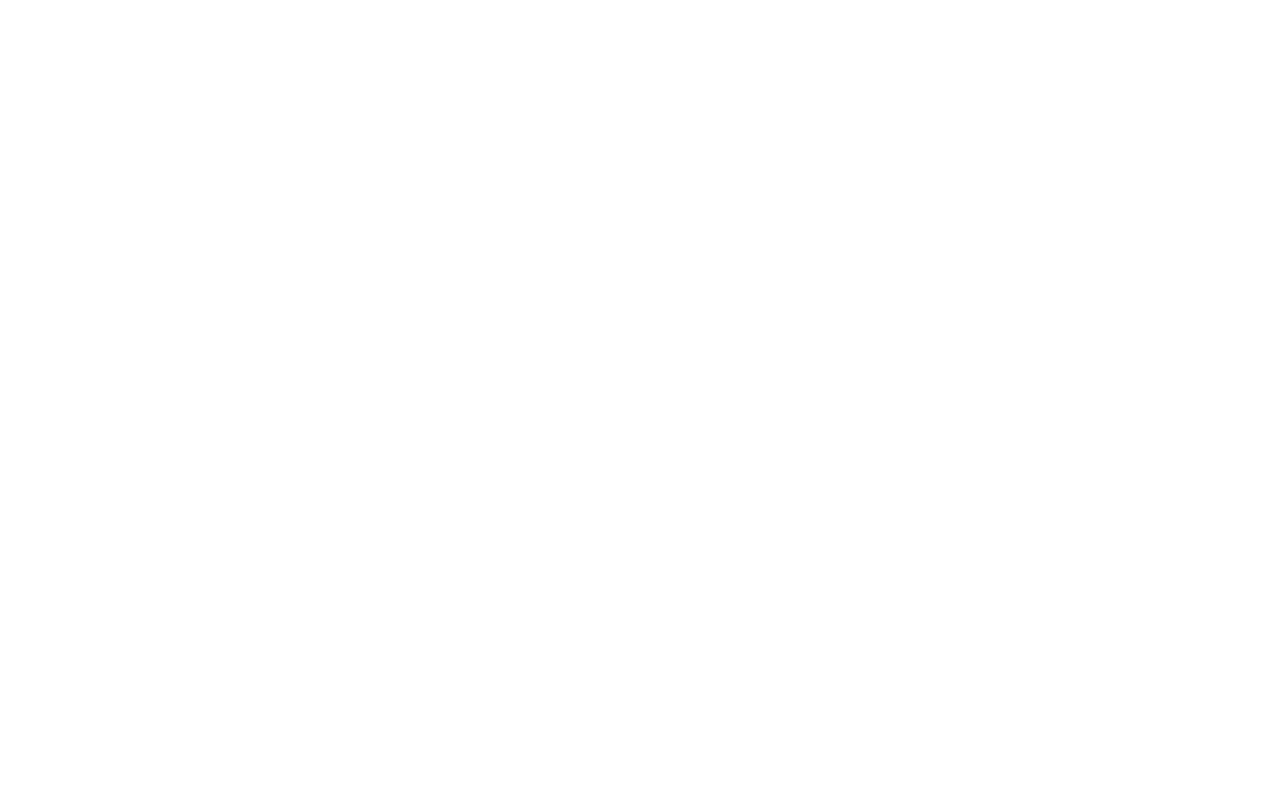
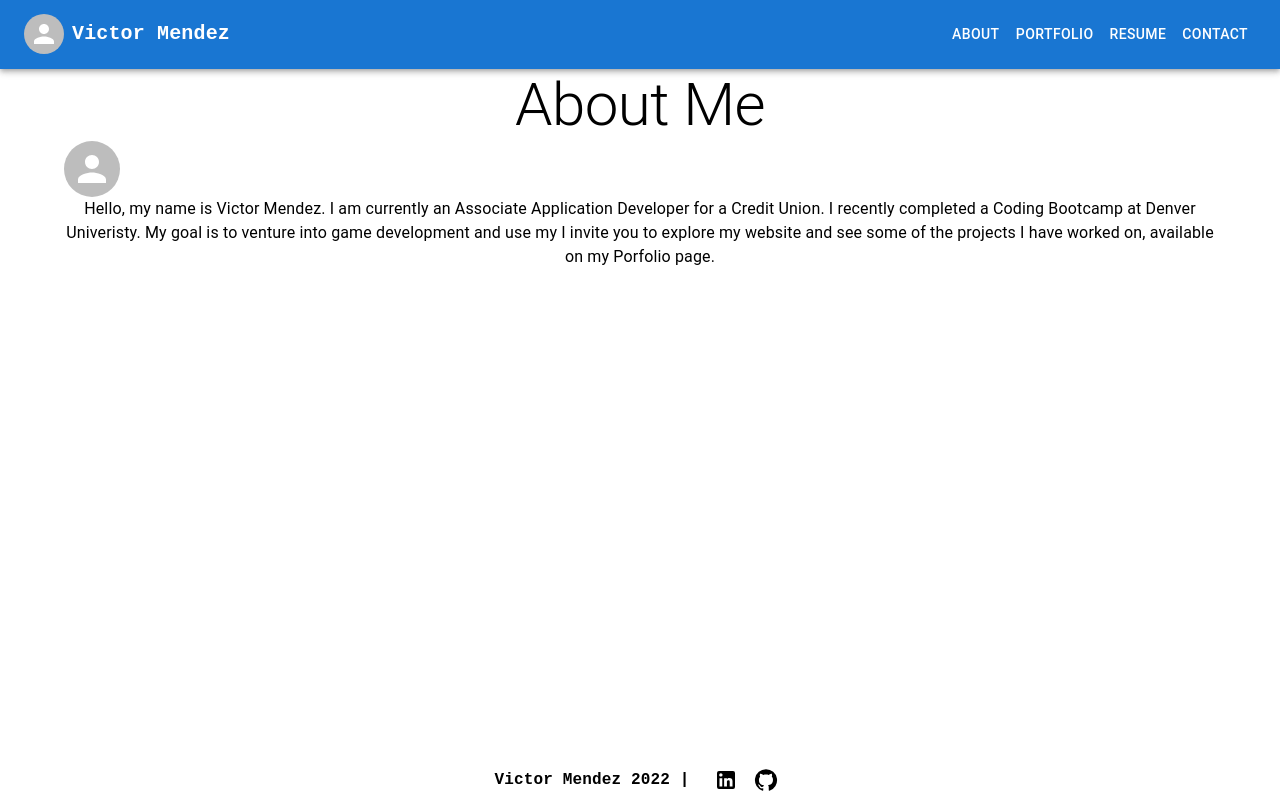
Before and after one commit to VictorMendez96/react-portfolio, a React (Create React App) app in the folder my-portfolio/: page /Resume in a window 1280 px wide. Built offline with nearby package versions, Linux system fonts and the light colour scheme.

Commit message:
Add to components and logic

```diff
--- a/my-portfolio/package.json
+++ b/my-portfolio/package.json
@@ -5,6 +5,7 @@
   "dependencies": {
     "@emotion/react": "^11.10.4",
     "@emotion/styled": "^11.10.4",
+    "@mui/icons-material": "^5.10.9",
     "@mui/material": "^5.10.10",
     "@testing-library/jest-dom": "^5.16.5",
     "@testing-library/react": "^13.4.0",
--- a/my-portfolio/src/App.js
+++ b/my-portfolio/src/App.js
@@ -1,6 +1,7 @@
 import logo from './logo.svg';
 import './App.css';
 import AboutPage from './pages/aboutPage';
+import About from './components/About';
 
 
 function App() {
--- /dev/null
+++ b/my-portfolio/src/components/About.js
@@ -0,0 +1,28 @@
+import * as React from 'react';
+import Container from '@mui/material/Container';
+import Avatar from '@mui/material/Avatar';
+import Typography from '@mui/material/Typography';
+
+
+function About () {
+    return (
+    <Container sx={{ display: 'flex', flexDirection: 'column'}}>
+        <Typography variant="h2">
+            About Me
+        </Typography>
+        <Avatar
+        alt="Victor Mendez"
+        src=""
+        sx={{ width: 56, height: 56}}
+        />
+        <Typography variant="body1">
+            Hello, my name is Victor Mendez. I am currently an Associate Application Developer for a Credit Union.
+            I recently completed a Coding Bootcamp at Denver Univeristy. My goal is to venture into game development
+            and use my  I invite you to explore my website and
+            see some of the projects I have worked on, available on my Porfolio page.
+        </Typography>
+    </Container>
+    )
+}
+
+export default About;
--- a/my-portfolio/src/components/Footer.js
+++ b/my-portfolio/src/components/Footer.js
@@ -1,7 +1,33 @@
 import React from 'react';
+import GitHubIcon from '@mui/icons-material/GitHub';
+import LinkedInIcon from '@mui/icons-material/LinkedIn';
+import Box from '@mui/material/Box';
+
+import { IconButton, Typography } from '@mui/material';
 
 function Footer () {
-    return ``
+
+    return (
+        <Box maxWidth="xl"
+            sx={{ position: 'fixed', bottom: 0, left: 0, right: 0 }}
+            display="flex"
+            justifyContent="center"
+            alignItems="center"
+            >
+            <Typography sx={{
+                mr: 2,
+                display: { xs: 'none', md: 'flex'},
+                alignContent: 'flex-end',
+                fontFamily: 'monospace',
+                fontWeight: 700,                    color: 'inherit',
+                textDecoration: 'none',
+            }}>
+                Victor Mendez 2022 |
+            </Typography>
+            <IconButton href="https://www.linkedin.com/in/victorhmendez/" target="_blank" sx={{color: 'inherit'}}><LinkedInIcon/></IconButton>
+            <IconButton href="https://github.com/VictorMendez96" target="_blank" sx={{color: 'inherit'}}><GitHubIcon/></IconButton>
+        </Box>
+    )
 }
 
 export default Footer;
--- a/my-portfolio/src/components/Header.js
+++ b/my-portfolio/src/components/Header.js
@@ -1,7 +1,158 @@
 import * as React from 'react';
+import AppBar from '@mui/material/AppBar';
+import Box from '@mui/material/Box';
+import Toolbar from '@mui/material/Toolbar';
+import IconButton from '@mui/material/IconButton';
+import Typography from '@mui/material/Typography';
+import Menu from '@mui/material/Menu';
+import MenuIcon from '@mui/icons-material/Menu';
+import Container from '@mui/material/Container';
+import Avatar from '@mui/material/Avatar';
+import Button from '@mui/material/Button';
+import MenuItem from '@mui/material/MenuItem';
 
-function Navigation() {
-    return ``
+const pages = ['About', 'Portfolio', 'Resume', 'Contact'];
+const settings = ['GitHub', 'LinkedIn'];
+
+function Navigation () {
+  const [anchorElNav, setAnchorElNav] = React.useState(null);
+  const [anchorElUser, setAnchorElUser] = React.useState(null);
+
+  const handleOpenNavMenu = (event) => {
+    setAnchorElNav(event.currentTarget);
+  };
+  const handleOpenUserMenu = (event) => {
+    setAnchorElUser(event.currentTarget);
+  };
+
+  const handleCloseNavMenu = () => {
+    setAnchorElNav(null);
+  };
+
+  const handleCloseUserMenu = () => {
+    setAnchorElUser(null);
+  };
+
+  return (
+    <AppBar position="static">
+      <Container maxWidth="xl">
+        <Toolbar disableGutters>
+          <IconButton onClick={handleOpenUserMenu} sx={{ p: 0 }}>
+            <Avatar alt="Victor Mendez" img="./profile-photo.JPG" sx={{ display: { xs: 'none', md: 'flex' }, mr: 1 }}/>
+          </IconButton>
+          <Typography
+            variant="h6"
+            noWrap
+            component="a"
+            href="/"
+            sx={{
+              mr: 2,
+              display: { xs: 'none', md: 'flex' },
+              fontFamily: 'monospace',
+              fontWeight: 700,
+              color: 'inherit',
+              textDecoration: 'none',
+            }}
+          >
+            Victor Mendez
+          </Typography>
+
+          <Box sx={{ flexGrow: 1, display: { xs: 'flex', md: 'none' } }}>
+            <IconButton
+              size="large"
+              aria-label="account of current user"
+              aria-controls="menu-appbar"
+              aria-haspopup="true"
+              onClick={handleOpenNavMenu}
+              color="inherit"
+            >
+              <MenuIcon />
+            </IconButton>
+            <Menu
+              id="menu-appbar"
+              anchorEl={anchorElNav}
+              anchorOrigin={{
+                vertical: 'bottom',
+                horizontal: 'left',
+              }}
+              keepMounted
+              transformOrigin={{
+                vertical: 'top',
+                horizontal: 'left',
+              }}
+              open={Boolean(anchorElNav)}
+              onClose={handleCloseNavMenu}
+              sx={{
+                display: { xs: 'block', md: 'none' },
+              }}
+            >
+              {pages.map((page) => (
+                <MenuItem key={page} onClick={handleCloseNavMenu}>
+                  <Typography textAlign="center">{page}</Typography>
+                </MenuItem>
+              ))}
+            </Menu>
+          </Box>
+          <IconButton onClick={handleOpenUserMenu} sx={{ p: 0 }}>
+            <Avatar alt="Victor Mendez" img="../profile-photo.JPG" sizes='' sx={{ display: { xs: 'flex', md: 'none' }, mr: 1 }}/>
+          </IconButton>
+          <Typography
+            variant="h5"
+            noWrap
+            component="a"
+            href=""
+            sx={{
+              mr: 2,
+              display: { xs: 'flex', md: 'none' },
+              flexGrow: 1,
+              fontFamily: 'monospace',
+              fontWeight: 700,
+              letterSpacing: '.3rem',
+              color: 'inherit',
+              textDecoration: 'none',
+            }}
+          >
+            Victor Mendez
+          </Typography>
+          <Box sx={{ flexGrow: 1, display: { xs: 'none', md: 'flex' }, justifyContent: 'flex-end' }}>
+            {pages.map((page) => (
+              <Button
+                key={page}
+                onClick={handleCloseNavMenu}
+                sx={{ my: 2, color: 'white', display: 'block' }}
+              >
+                {page}
+              </Button>
+            ))}
+          </Box>
+
+          <Box sx={{ flexGrow: 0 }}>
+            <Menu
+              sx={{ mt: '45px' }}
+              id="menu-appbar"
+              anchorEl={anchorElUser}
+              anchorOrigin={{
+                vertical: 'top',
+                horizontal: 'right',
+              }}
+              keepMounted
+              transformOrigin={{
+                vertical: 'top',
+                horizontal: 'right',
+              }}
+              open={Boolean(anchorElUser)}
+              onClose={handleCloseUserMenu}
+            >
+              {settings.map((setting) => (
+                <MenuItem key={setting} onClick={handleCloseUserMenu}>
+                  <Typography textAlign="center">{setting}</Typography>
+                </MenuItem>
+              ))}
+            </Menu>
+          </Box>
+        </Toolbar>
+      </Container>
+    </AppBar>
+  );
 }
-
 export default Navigation;
--- a/my-portfolio/src/components/Project.js
+++ b/my-portfolio/src/components/Project.js
@@ -6,13 +6,13 @@ import CardMedia from '@mui/material/CardMedia';
 import Button from '@mui/material/Button';
 import Typography from '@mui/material/Typography';
 
-function ProjectCard () {
+function ProjectCard (props) {
     return (
     <Card sx={{ maxWidth: 345 }}>
       <CardMedia
         component="img"
         height="140"
-        image="/static/images/cards/contemplative-reptile.jpg"
+        image="./"
         alt="green iguana"
       />
       <CardContent>
--- a/my-portfolio/src/pages/aboutPage.js
+++ b/my-portfolio/src/pages/aboutPage.js
@@ -1,10 +1,11 @@
 import React from 'react';
 import MainLayout from '../layouts/mainLayout';
+import About from '../components/About'
 
 function AboutPage () {
     return (
         <MainLayout>
-
+            <About/>
         </MainLayout>
     )
 };
```
Also changed, not shown: my-portfolio/src/layouts/projectsLayout.js (added, +20 -0 lines), my-portfolio/src/pages/portfolioPage.js (+10 -1 lines), my-portfolio/src/components/ContactForm.js (added), my-portfolio/src/profile-photo.JPG (added), 1 other file (tests, documents, lock files or other folders).
